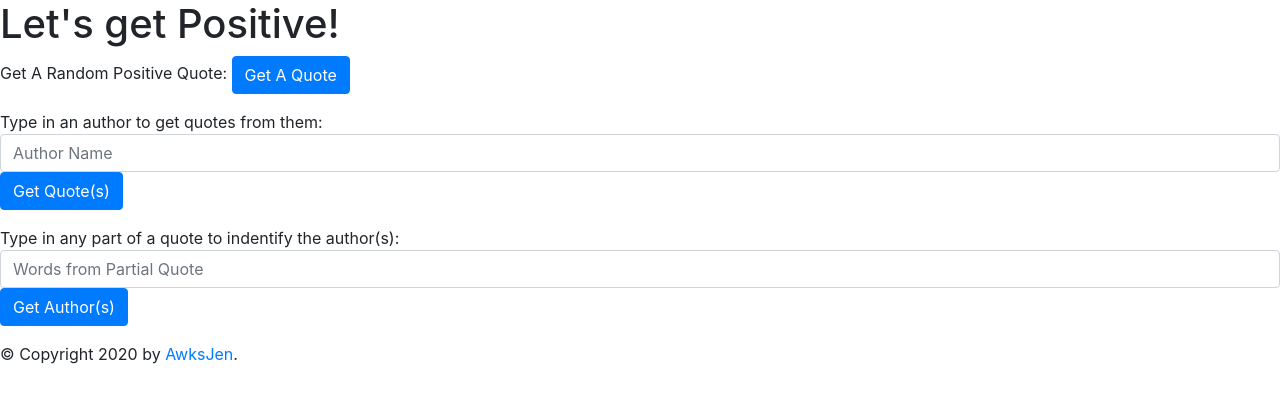
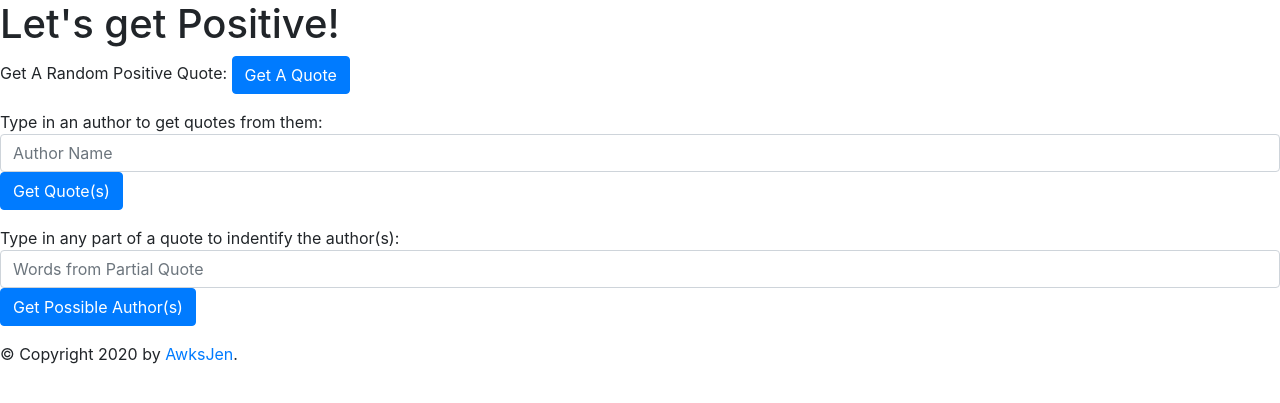
Before and after one commit to student-code-reviews/document-database, a Flask app: page / in a window 1280 px wide. Shown: the top 403 px of the page. Run offline with Flask 2, Linux system fonts and the light colour scheme; some libraries are stand-ins or nearby versions.

Commit message:
rename some ids properly

```diff
--- a/templates/index.html
+++ b/templates/index.html
@@ -13,22 +13,20 @@
 
      <div id="random-quote-text"></div>
 
-     <form action="authored_quote-s">
+     <form action="authored_quotes">
        <p>Type in an author to get quotes from them:
           <input class="form-control" type="text" name="author" id="author-field" placeholder="Author Name">
           <button class="btn btn-primary" type="submit">Get Quote(s)</button></p>
-
-    <div class="form-group">
-      Type in any part of a quote to indentify the author(s):
-      <input class="form-control" type="text" name="quote(s)" id="partial-quote-field"
-             placeholder="Words from Partial Quote">
-      <button class="btn btn-primary" type="submit">Get Author(s)</button>
-    </div>
+    </form>
+    <form action="possible_author_identities">
+      <p>Type in any part of a quote to indentify the author(s):
+      <input class="form-control" type="text" name="quote(s)" id="partial-quote-field" placeholder="Words from Partial Quote">
+      <button class="btn btn-primary" type="submit">Get Possible Author(s)</button></p>
   </form>
 
-  <div id="quote-s"></div>
+  <div id="quotes-text"></div>
 
-  <div id="author-(s)"></div>
+  <div id="authors-list-text"></div>
 
 
 {% endblock %}
```
